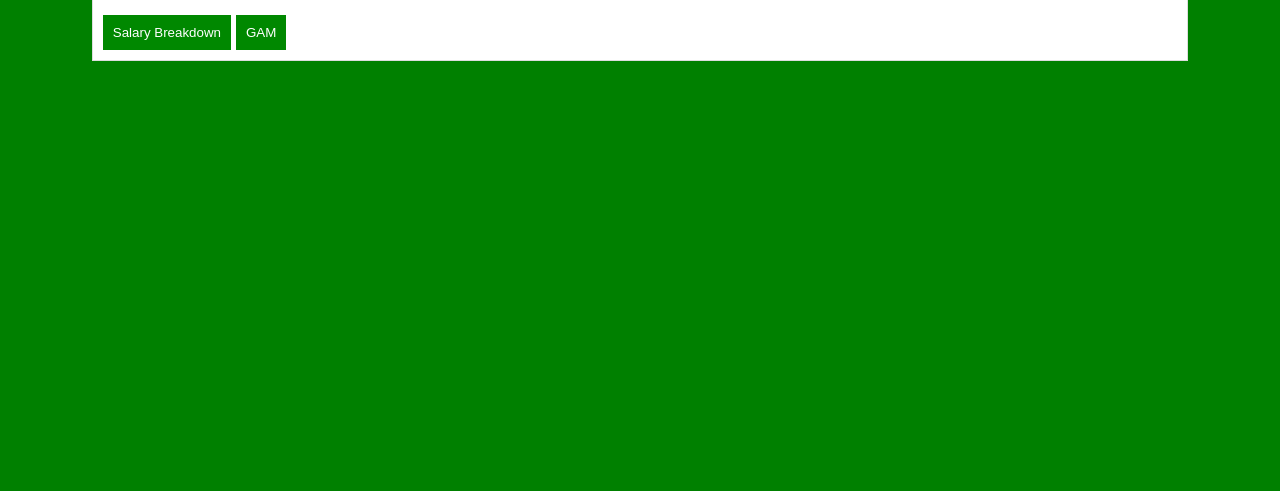
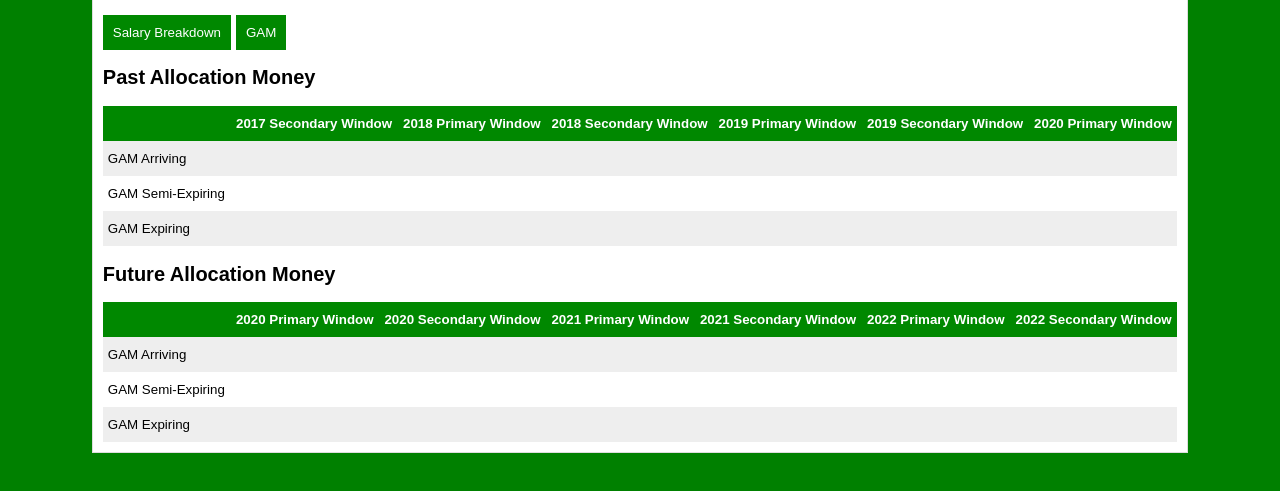
Before and after one commit to natfan9/MLSCap, a plain HTML site: page gam.html in a window 1280 px wide. Shown: the part 71-562 px from the top of the page. Drawn offline with Linux system fonts and the light colour scheme.

Commit message:
Second Commit

```diff
--- a/gam.html
+++ b/gam.html
@@ -14,6 +14,84 @@
                 <li><a href="gam.html">GAM</a></li>
             </ul>
         </div>
+        <h2>Past Allocation Money</h2>
+        <table id="gamtable">
+            <tr>
+                <th></th>
+                <th>2017 Secondary Window</th>
+                <th>2018 Primary Window</th>
+                <th>2018 Secondary Window</th>
+                <th>2019 Primary Window</th>
+                <th>2019 Secondary Window</th>
+                <th>2020 Primary Window</th>
+            </tr>
+            <tr>
+                <td>GAM Arriving</td>
+                <td id="window1arr"></td>
+                <td id="window2arr"></td>
+                <td id="window3arr"></td>
+                <td id="window4arr"></td>
+                <td id="window5arr"></td>
+                <td id="window6arr"></td>
+            </tr>
+            <tr>
+                <td>GAM Semi-Expiring</td>
+                <td id="window1semi"></td>
+                <td id="window2semi"></td>
+                <td id="window3semi"></td>
+                <td id="window4semi"></td>
+                <td id="window5semi"></td>
+                <td id="window6semi"></td>
+            </tr>
+            <tr>
+                <td>GAM Expiring</td>
+                <td id="window1exp"></td>
+                <td id="window2exp"></td>
+                <td id="window3exp"></td>
+                <td id="window4exp"></td>
+                <td id="window5exp"></td>
+                <td id="window6exp"></td>
+            </tr>
+        </table>
+        <h2>Future Allocation Money</h2>
+        <table id="gamtable">
+            <tr>
+                <th></th>
+                <th>2020 Primary Window</th>
+                <th>2020 Secondary Window</th>
+                <th>2021 Primary Window</th>
+                <th>2021 Secondary Window</th>
+                <th>2022 Primary Window</th>
+                <th>2022 Secondary Window</th>
+            </tr>
+            <tr>
+                <td>GAM Arriving</td>
+                <td id="window1arr"></td>
+                <td id="window2arr"></td>
+                <td id="window3arr"></td>
+                <td id="window4arr"></td>
+                <td id="window5arr"></td>
+                <td id="window6arr"></td>
+            </tr>
+            <tr>
+                <td>GAM Semi-Expiring</td>
+                <td id="window1semi"></td>
+                <td id="window2semi"></td>
+                <td id="window3semi"></td>
+                <td id="window4semi"></td>
+                <td id="window5semi"></td>
+                <td id="window6semi"></td>
+            </tr>
+            <tr>
+                <td>GAM Expiring</td>
+                <td id="window1exp"></td>
+                <td id="window2exp"></td>
+                <td id="window3exp"></td>
+                <td id="window4exp"></td>
+                <td id="window5exp"></td>
+                <td id="window6exp"></td>
+            </tr>
+        </table>
     </div>
 </body>
 </html>
--- a/style.css
+++ b/style.css
@@ -42,13 +42,18 @@ li a:hover {
     padding: 10px;
 }
 
-table,td,th {
+/* table,td,th {
     border: 1px solid #dddddd;
-}
+} */
 
 td,th {
     height: 25px;
     padding: 5px;
+}
+
+th {
+    background-color: #080;
+    color: white;
 }
 
 .box {
```
Also changed, not shown: index.html (+40 -2 lines), script.js (+27 -27 lines).
